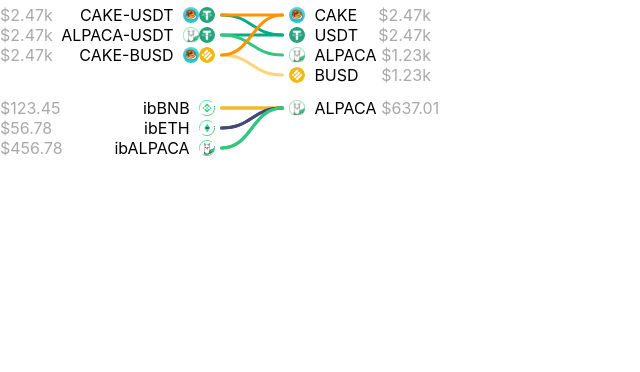
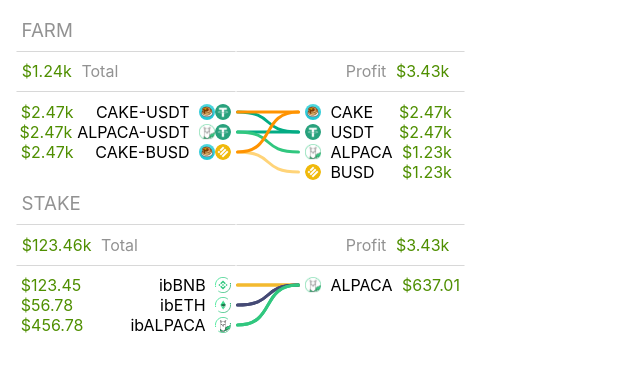
Before and after one commit to undefiorg/catboard, a React (Create React App) app in the folder web/: page / in a window 1280 px wide. Shown: the top 372 px of the page, without its empty margins (0-640 px from the left). Built offline with nearby package versions, Linux system fonts and the light colour scheme.

Commit message:
Add header

```diff
--- a/web/src/App.css
+++ b/web/src/App.css
@@ -1,38 +1,26 @@
-.App {
-  text-align: center;
+:root{
+  --token-value: #4F8F00;
 }
 
-.App-logo {
-  height: 40vmin;
-  pointer-events: none;
+.token-value {
+  color: var(--token-value);
+  padding-left: 0.3em;
+  padding-right: 0.3em;
 }
 
-@media (prefers-reduced-motion: no-preference) {
-  .App-logo {
-    animation: App-logo-spin infinite 20s linear;
-  }
+.header-bar {
+  border-color: #D8D8D8;
+  border-style: solid;
+  border-width: 1px;
+  border-left-color: transparent;
+  border-right-color: transparent;
+  padding-top: 0.6em;
+  padding-bottom: 0.6em;
+  width: 100%;
 }
 
-.App-header {
-  background-color: #282c34;
-  min-height: 100vh;
-  display: flex;
-  flex-direction: column;
-  align-items: center;
-  justify-content: center;
-  font-size: calc(10px + 2vmin);
-  color: white;
+.field-name {
+  padding-left: 0.3em;
+  padding-right: 0.3em;
+  color: #929292;
 }
-
-.App-link {
-  color: #61dafb;
-}
-
-@keyframes App-logo-spin {
-  from {
-    transform: rotate(0deg);
-  }
-  to {
-    transform: rotate(360deg);
-  }
-}
--- a/web/src/App.tsx
+++ b/web/src/App.tsx
@@ -4,8 +4,21 @@
 
 import FarmComponent from './components/FarmComponent';
 import RewardComponent from './components/RewardComponent';
+import HeaderComponent from './components/HeaderComponent';
 
-const Container = styled.div``
+const Container = styled.div`
+  font-family: "SF Pro TH","SF Pro Text","SF Pro Icons","Helvetica Neue","Helvetica","Arial",sans-serif;
+  width: fit-content;
+  padding: 1em;
+
+  h3 {
+    padding: 0em;
+    margin: 0.3em;
+    line-height: 1em;
+    color: #929292;
+    font-weight: 400;
+  }
+`
 
 function App() {
   const farms = [{
@@ -50,7 +63,11 @@
 
   return (
     <Container>
+      <h3>FARM</h3>
+      <HeaderComponent total={1239} profit={3434} />
       <FarmComponent data={farms} />
+      <h3>STAKE</h3>
+      <HeaderComponent total={123456} profit={3434} />
       <RewardComponent data={rewards} />
     </Container>
   );
--- a/web/src/components/FarmComponent.tsx
+++ b/web/src/components/FarmComponent.tsx
@@ -12,10 +12,6 @@
 const Container = styled.div`
   display: flex;
   line-height: 20px;
-
-  .token-value {
-    color: darkgrey;
-  }
 
   .symbol-icon {
     display: flex;
@@ -83,13 +79,11 @@
 
     foo = [...Array.from(new Set(foo))]
 
-    return (
-      <Container>
-        <SourceBar sources={sources} />
-        <LineConnectors width={64} list={foo} />
-        <TokenBar equities={equities} />
-      </Container>
-    );
+    return <Container>
+      <SourceBar sources={sources} />
+      <LineConnectors width={64} list={foo} />
+      <TokenBar equities={equities} />
+    </Container>
   }
 
 export default FarmComponent;
--- /dev/null
+++ b/web/src/components/HeaderComponent.tsx
@@ -0,0 +1,37 @@
+import React from 'react';
+import numeral from 'numeral';
+import styled from 'styled-components';
+import _ from 'lodash'
+
+const Container = styled.div`
+  display: flex;
+  padding-top: 0.3em;
+  padding-bottom: 0.3em;
+
+  div:last-child {
+    text-align: right;
+    padding-right: 0.6em;
+  }
+`
+
+interface HeaderProps {
+  total: number
+  profit: number
+}
+
+const HeaderComponent: React.FC<HeaderProps & React.HTMLAttributes<HTMLDivElement>> = (props: HeaderProps) => {
+  const { total, profit } = props;
+
+  return <Container>
+    <div className="header-bar">
+      <span className="token-value">{numeral(total).format('($0.00a)')}</span>
+      <span className="field-name">Total</span>
+    </div>
+    <div className="header-bar">
+      <span className="field-name">Profit</span>
+      <span className="token-value">{numeral(profit).format('($0.00a)')}</span>
+    </div>
+  </Container>
+}
+
+export default HeaderComponent;
--- a/web/src/components/RewardComponent.tsx
+++ b/web/src/components/RewardComponent.tsx
@@ -12,10 +12,6 @@
 const Container = styled.div`
   display: flex;
   line-height: 20px;
-
-  .token-value {
-    color: darkgrey;
-  }
 
   .symbol-icon {
     display: flex;
--- a/web/src/components/SourceBar.tsx
+++ b/web/src/components/SourceBar.tsx
@@ -11,9 +11,9 @@
     justify-content: flex-end;
 
     .source-name {
+      white-space: nowrap;
       width: -webkit-fill-available;
       text-align: right;
-      padding-left: 0.3em;
       padding-right: 0.3em;
     }
   }
--- a/web/src/lib/svgx.tsx
+++ b/web/src/lib/svgx.tsx
@@ -7,8 +7,9 @@
   const strokeWidth = 3
   const strokeWidth_2 = strokeWidth / 2
   const handleX = (p2.x - p1.x) / 2
-  const c1 = { x: handleX, y: p1.y }
-  const c2 = { x: p2.x - handleX, y: p2.y }
+  const padding = 8
+  const c1 = { x: handleX + padding, y: p1.y }
+  const c2 = { x: p2.x - handleX - padding, y: p2.y }
   const d = `M${strokeWidth_2 + p1.x},${p1.y} C${c1.x},${c1.y} ${c2.x},${c2.y} ${-strokeWidth_2 + p2.x},${p2.y}`
   const base = {
     key, d,
```
